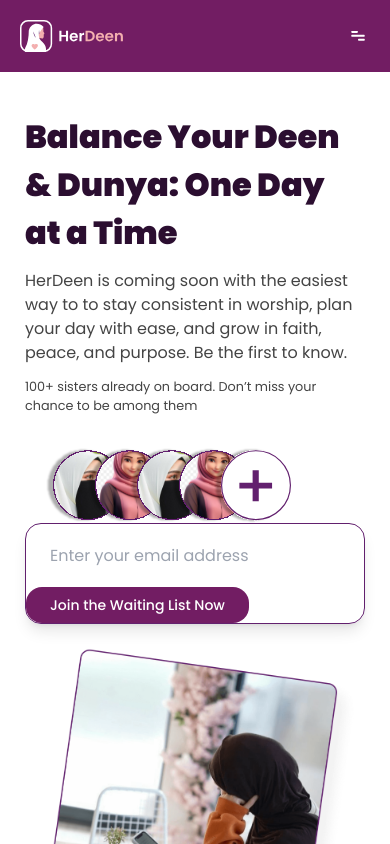
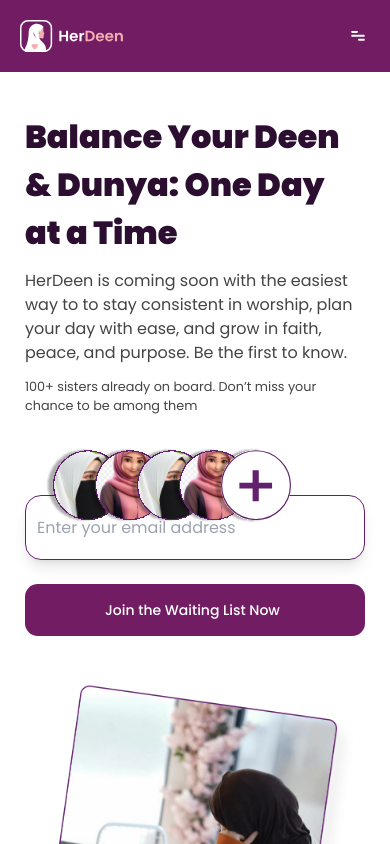
Before and after one commit to sweathannah/HerDeen, a React (Vite) app: page / in a window 390 px wide. Shown: the top 844 px of the page. Built offline with nearby package versions, Linux system fonts and the light colour scheme; the HTML template or start-up script is replaced by a standard one; a web font is replaced by a local one.

Commit message:
finished hero section

```diff
--- a/src/pages/Home.jsx
+++ b/src/pages/Home.jsx
@@ -116,8 +116,9 @@ const Home = () => {
             <p className='text-[0.8rem] font-normal text-[#444444]'>
               100+ sisters already on board. Don’t miss your chance to be among them
             </p>
-            <img src="/images/users.svg" alt="herDeen Subscribers" className='mt-[2rem]' />
-            <div className='rounded-[1rem] border-[#62206E] border-[1px] border-solid justify-between items-center shadow-lg'>
+            <div className='flex flex-col relative items-start lg:mt-[4rem] mt-[5rem]'>
+              <img src="/images/users.svg" alt="herDeen Subscribers" className='mt-[2rem] z-50 absolute -top-20' />
+              <div className='rounded-[1rem] border-[#62206E] border-[1px] w-full px-[2rem] border-solid justify-between items-center shadow-lg flex lg:flex-row flex-col'>
                 <input
                   type="email"
                   placeholder="Enter your email address"
@@ -125,16 +126,27 @@ const Home = () => {
                 />
                 <button
                   type="submit"
-                className="bg-[#721d63] text-white rounded-[1rem] px-6 py-2 text-sm font-medium whitespace-nowrap"
+                  className="lg:flex hidden bg-[#721d63] text-white rounded-[0.8rem] px-6 py-3 text-sm font-medium whitespace-nowrap ml-[8.3rem]"
                 >
                   Join the Waiting List Now
                 </button>
               </div>
+              <button
+                  type="submit"
+                  className="lg:hidden flex bg-[#721d63] text-white rounded-[0.8rem] px-[5rem] py-[1rem] text-sm font-medium whitespace-nowrap mx-auto my-[1.5rem] w-full text-center"
+                >
+                  Join the Waiting List Now
+                </button>
+            </div>
+
           </article>
 
           <article>
             <img src="/images/hero2.png" alt="" />
           </article>
+        </section>
+        <section>
+
         </section>
       </section>
     </>
```
Lines whose indentation alone changed are shown as unchanged.
